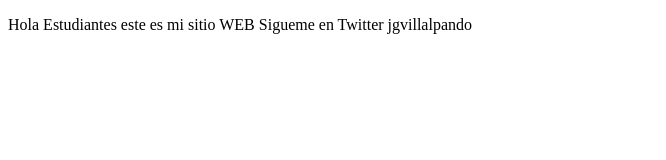
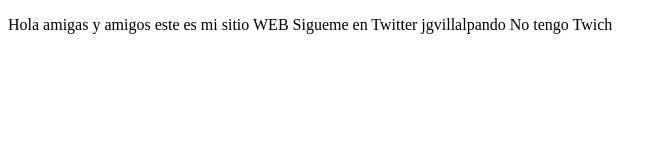
Before and after one commit to jgvic-coder/proyectodemocursoprework, a plain HTML site: page index.html in a window 1280 px wide. Shown: the whole page, without its empty margins (0-666 px from the left). Drawn offline with Linux system fonts and the light colour scheme.

Commit message:
Cambios agregamos Switch

```diff
--- a/index.html
+++ b/index.html
@@ -10,7 +10,8 @@
 
 </body>
     <p>
-        Hola Estudiantes este es mi sitio WEB
+        Hola amigas y amigos este es mi sitio WEB
         Sigueme en Twitter jgvillalpando
+        No tengo Twich
     </p>
 </html>
```
